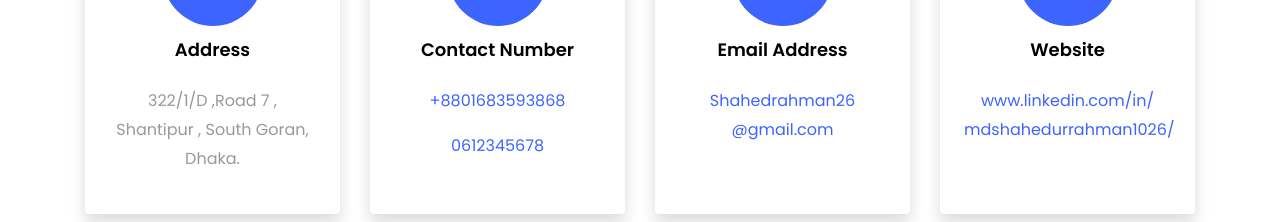
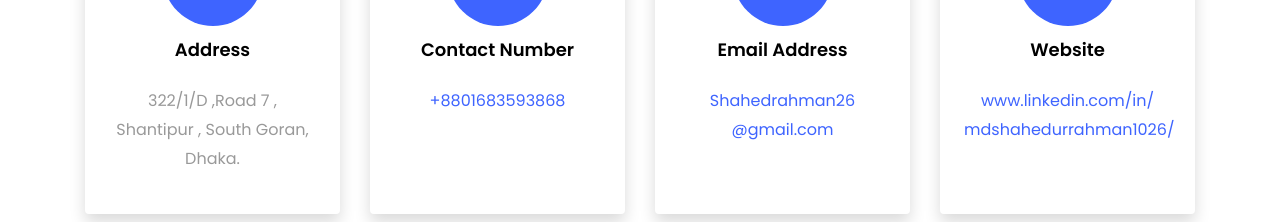
Before and after one commit to Shahed-Rahman/Shahed-Rahman.github.io, a plain HTML site: page index.html in a window 1280 px wide. Shown: the part 5640-5862 px from the top of the page. Drawn offline with Linux system fonts and the light colour scheme; files whose address does not match are found by name.

Commit message:
Update index.html

```diff
--- a/index.html
+++ b/index.html
@@ -438,7 +438,6 @@
                         <div>
                             <h3 class="mb-4">Contact Number</h3>
                             <p><a href="tel://01683593868">+8801683593868</a></p>
-                            <p><a href="tel://0612345678">0612345678</a></p>
                         </div>
                     </div>
                 </div>
```
